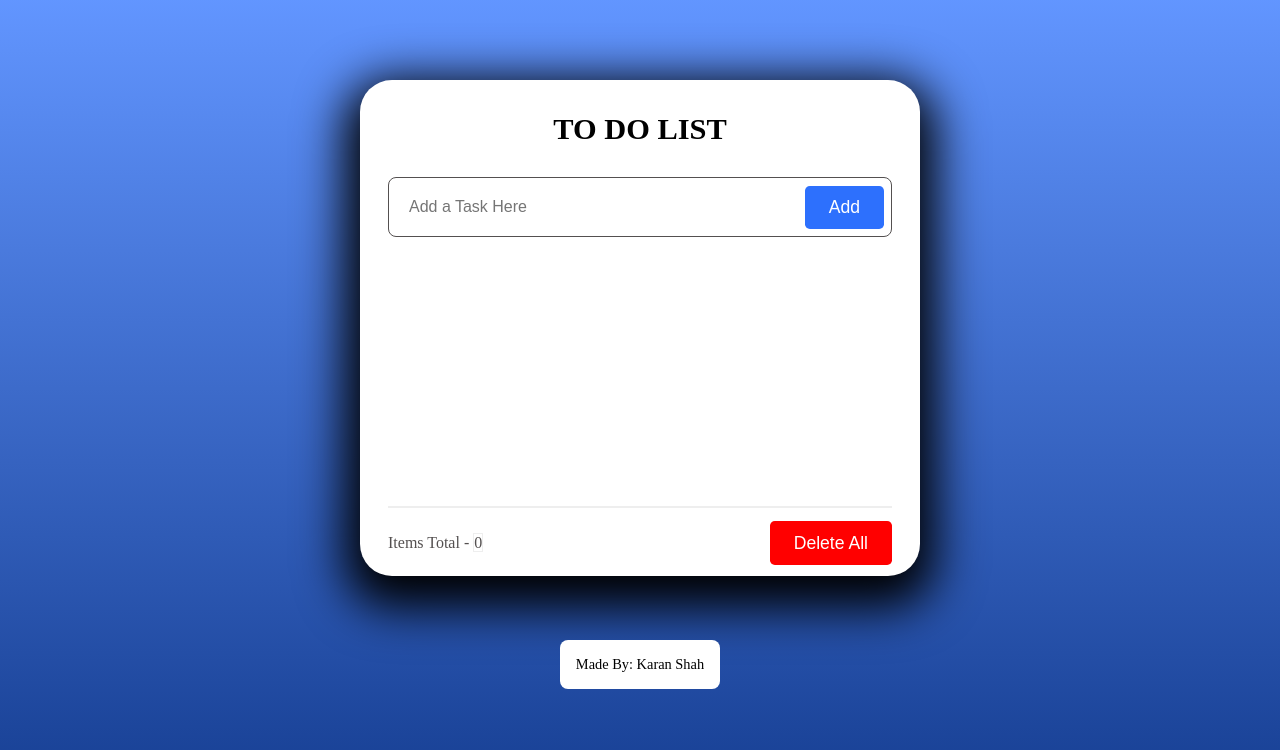
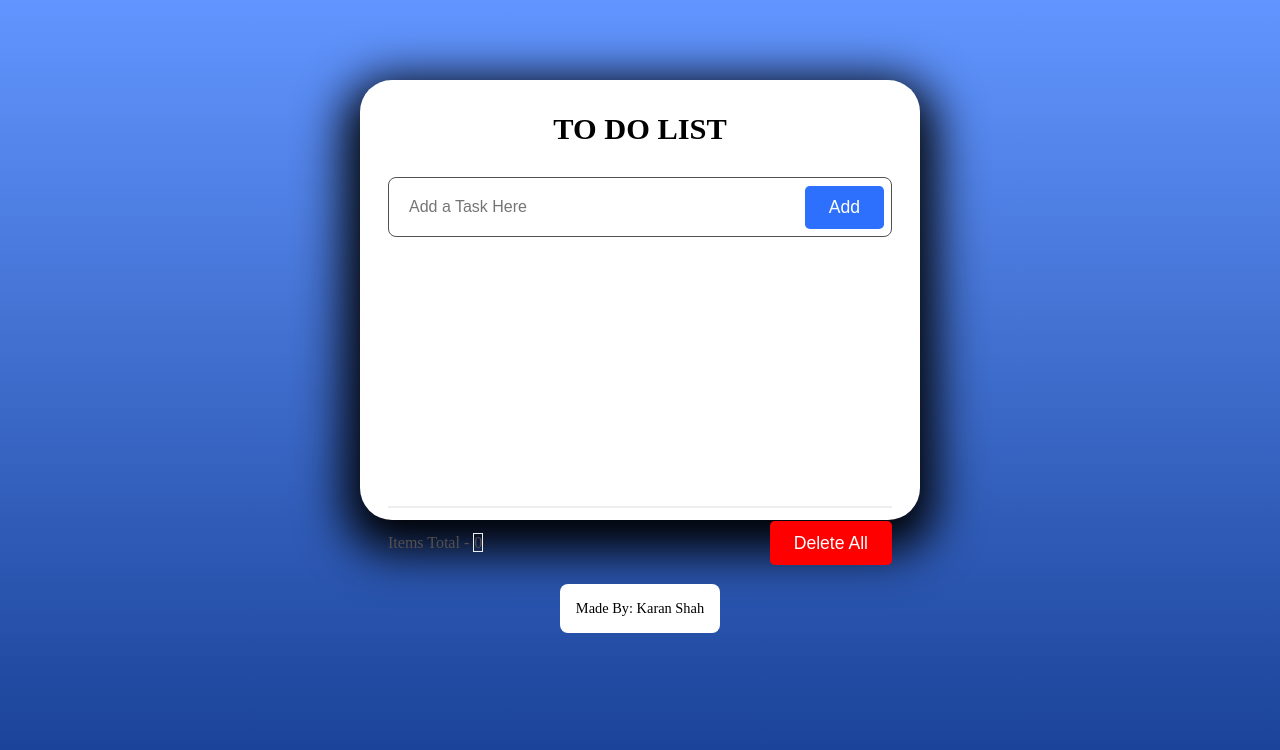
Before and after one commit to karanshah1561998/ToDoApp, a React (Create React App) app: page / in a window 1280 px wide. Shown: the top 750 px of the page. Built offline with nearby package versions, Linux system fonts and the light colour scheme.

Commit message:
fix footer css

```diff
--- a/src/components/style.css
+++ b/src/components/style.css
@@ -32,7 +32,7 @@
 .todo {
     display: flex;
     flex-direction: column;
-    height: 62%;
+    height: 55%;
     width: 60%;
     background: var(--white);
     border-radius: 2rem;
```
